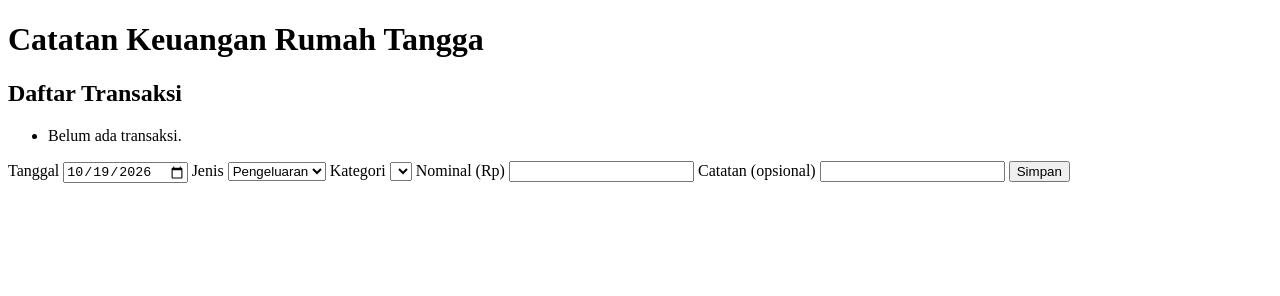
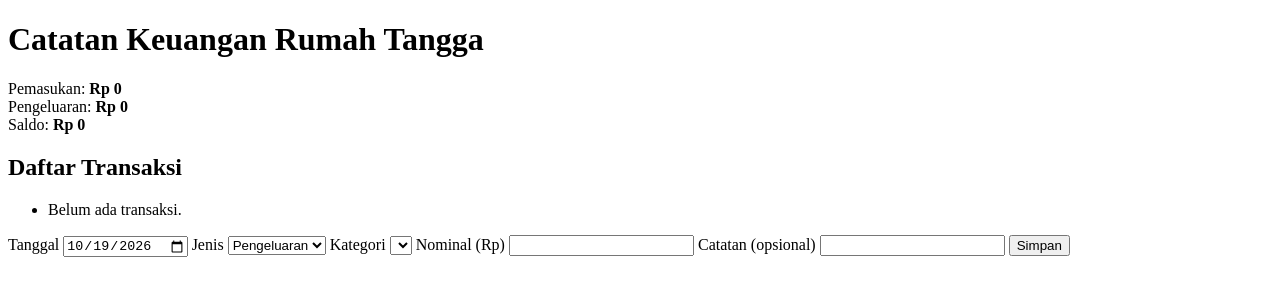
Before and after one commit to FarrVel/etspweb, a plain HTML site: page index.html in a window 1280 px wide. Drawn offline with Linux system fonts and the light colour scheme.

Commit message:
feat: Menambahkan tampilan Ringkasan dan saldo akan diperbarui setiap ada perubahan data

```diff
--- a/index.html
+++ b/index.html
@@ -9,7 +9,11 @@
 <body>
     <main>
         <h1>Catatan Keuangan Rumah Tangga</h1>
-
+        <section id="ringkasan">
+            <div>Pemasukan: <strong id="total-pemasukan">Rp 0</strong></div>
+            <div>Pengeluaran: <strong id="total-pengeluaran">Rp 0</strong></div>
+            <div>Saldo: <strong id="saldo">Rp 0</strong></div>
+        </section>
     <form id="form-transaksi">
         <h2>Daftar Transaksi</h2>
         <ul id="daftar-transaksi"></ul>
--- a/script.js
+++ b/script.js
@@ -11,6 +11,9 @@ const daftarEl = document.getElementById("daftar-transaksi");
 const formEl = document.getElementById("form-transaksi");
 const jenisEl = document.getElementById("jenis");
 const kategoriEl = document.getElementById("kategori");
+const totalPemasukanEl = document.getElementById("total-pemasukan");
+const totalPengeluaranEl = document.getElementById("total-pengeluaran");
+const saldoEl = document.getElementById("saldo");
 
 function isiKategori() {
     kategoriEl.innerHTML = "";
@@ -78,6 +81,29 @@ function renderDaftar () {
     });
 }
 
+function hitungRingkasan() {
+    const totalPemasukan = transaksi
+        .filter(function (t) { return t.jenis === "pemasukan"; })
+        .reduce(function (jumlah, t) { return jumlah + t.nominal; }, 0);
+
+    const totalPengeluaran = transaksi
+        .filter(function (t) { return t.jenis === "pengeluaran"; })
+        .reduce(function (jumlah, t) { return jumlah + t.nominal; }, 0);
+
+    return {
+        pemasukan: totalPemasukan,
+        pengeluaran: totalPengeluaran,
+        saldo: totalPemasukan - totalPengeluaran
+    };
+}
+
+function renderRingkasan() {
+    const r = hitungRingkasan();
+    totalPemasukanEl.textContent = formatRupiah(r.pemasukan);
+    totalPengeluaranEl.textContent = formatRupiah(r.pengeluaran);
+    saldoEl.textContent = formatRupiah(r.saldo);
+}
+
 function hapusTransaksi(id) {
     const yakin = confirm("Yakin ingin menghapus transaksi ini?");
     if (!yakin) {
@@ -89,6 +115,7 @@ function hapusTransaksi(id) {
     });
     simpanData();
     renderDaftar();
+    renderRingkasan();
 }
 
 function tambahTransaksi(event) {
@@ -106,6 +133,7 @@ function tambahTransaksi(event) {
     transaksi.push(baru);
     simpanData();
     renderDaftar();
+    renderRingkasan();
 
     formEl.reset();
     document.getElementById("tanggal").value = tanggalHariIni();
@@ -116,6 +144,7 @@ function init() {
     document.getElementById("tanggal").value = tanggalHariIni();
     muatData();
     renderDaftar();
+    renderRingkasan();
     jenisEl.addEventListener("change", isiKategori);
     formEl.addEventListener("submit", tambahTransaksi);
 
```
Also changed, not shown: 1 other file.
